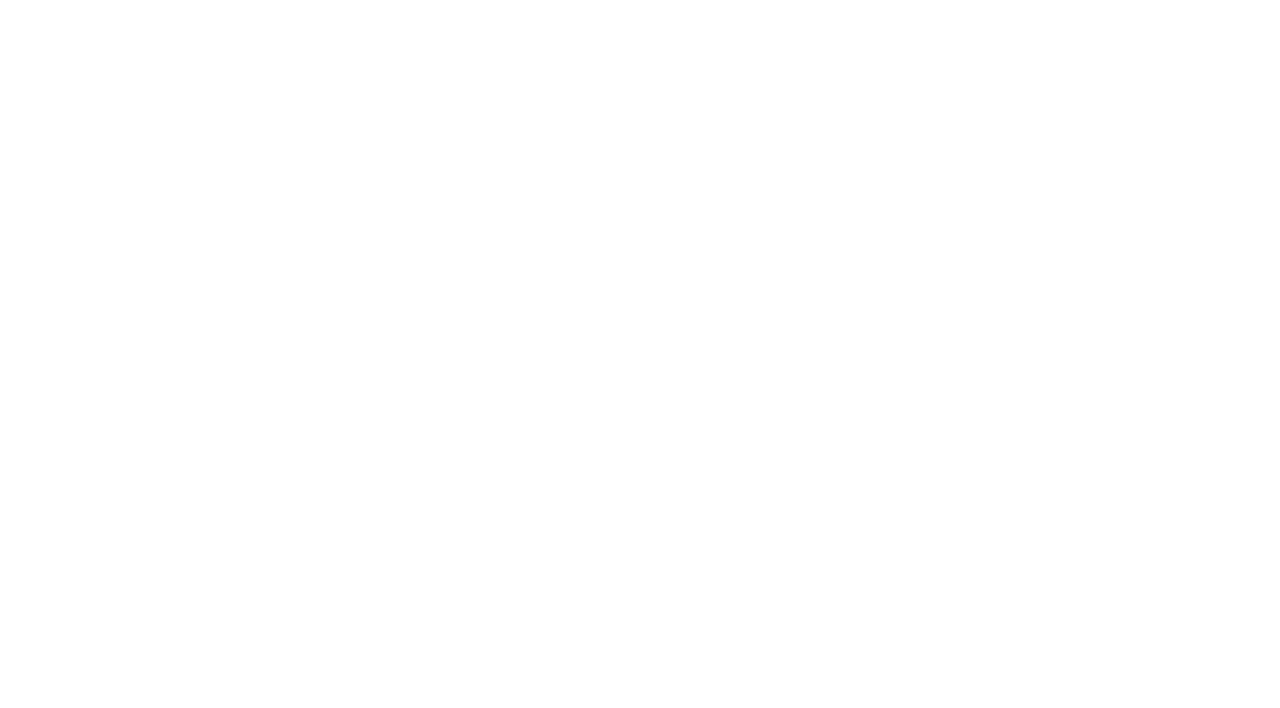
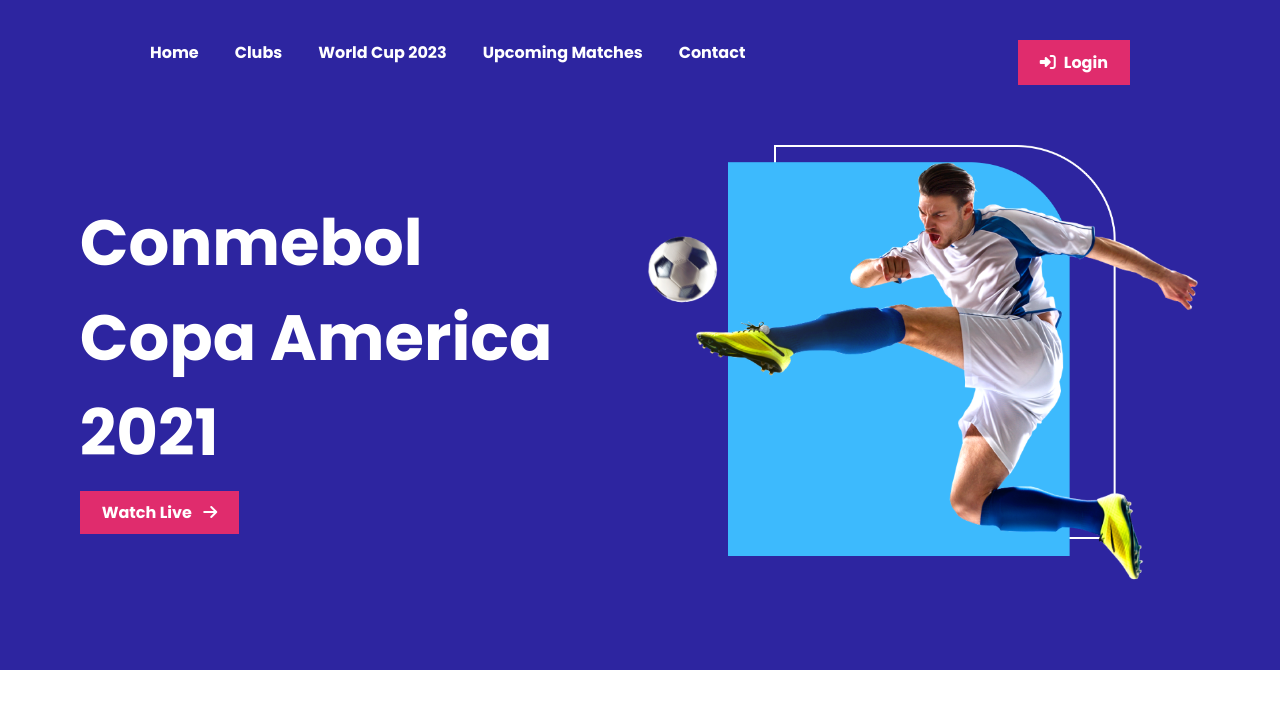
Before and after one commit to sharkozis/second-assignment-PHB4.github.io, a plain HTML site: page index.html in a window 1280 px wide. Drawn offline with Linux system fonts and the light colour scheme.

Commit message:
first part done

```diff
--- a/css/main.css
+++ b/css/main.css
@@ -1,8 +1,121 @@
 @import url("variable.css");
-@import url('media.css');
+
 @import url('https://fonts.googleapis.com/css2?family=Poppins:wght@700&display=swap');
 @import url('https://fonts.googleapis.com/css2?family=Poppins:wght@700&display=swap');
 
-p{
+
+/*--------------------------common lines--------------------------*/
+*{
+    padding: 0;
+    margin: 0;
+    /* box-sizing: border-box; */
+    list-style: none;
+    text-decoration: none;
+}
+body{
+    font-family: 'Poppins', sans-serif;
+
+}
+header{
     background-color: var(--bg);
+    height: 670px;
+    width: 100%;
 }
+/*--------------------------common lines--------------------------*/
+
+
+
+/*-------------------------- header part start here --------------------------*/
+.navbar{
+    display: flex;
+    justify-content: space-between;
+}
+.navbar-ul ul{
+    display: flex;
+    margin-top: 40px;
+    margin-left: 150px;
+}
+.navbar-ul ul li{
+    margin-right: 36px;
+}
+.navbar-ul ul li a{
+    color: var(--nor);
+    font-size: 16px;
+    font-weight: 500;
+}
+.navbar-btn{
+    margin-top: 40px;
+}
+
+.navbar-btn{
+    margin-right: 150px;
+    font-size: 16px;
+    background-color: var(--btn);
+    padding: 10px 22px;
+}
+.navbar-btn i,a{
+    color: var(--nor)
+}
+.navbar-btn i{
+    margin-right: 8px;
+}
+/*--------------------------header second part--------------------------*/
+.header-article{
+    display: flex;
+    justify-content: center;
+    justify-content: space-evenly;
+}
+.l-article{
+    Width:485px;
+    Height:230px;
+    margin-top: 110px;
+}
+.l-article h2{
+    font-size: 64px;
+    font-weight: 700;
+    color: var(--nor);
+    margin-bottom: 20px;
+}
+.l-article a{
+    font-size: 16px;
+    background-color: var(--btn);
+    padding: 10px 22px;
+}
+.l-article i{
+    color: var(--nor);
+    font-size: 16px;
+    margin-left: 8px;
+}
+.banner-article img{
+    width:556px;
+    height: 438px;
+    margin-top: 60px;
+}
+
+/*-------------------------- header part end here --------------------------*/
+
+/*--------------------------Media Querie part here--------------------------*/
+@media screen and (max-width:600px){
+    header{
+        width: 100%;
+    }
+    .navbar{
+        display: none;
+    }
+    .header-article{
+        display: flex;
+        flex-direction: column;
+        margin-left:20px;
+    }
+    .l-article{
+        width:278px;
+        height:278px;
+    }
+    .l-article h2,a{
+        font-size: 36px;
+    }
+    .banner-article img{
+        width:330px;
+        height: 260px;
+        margin-top: 0px;
+    }
--- a/css/variable.css
+++ b/css/variable.css
@@ -3,7 +3,7 @@
     /* for basic colors */
 
     --bg: #2D25A0;
-    --normal: white;
+    --nor: #ffffff;
     --btn: #E02C6D;
     --h-font: #0A0826; /*h means heading*/
     --p-font: #6C6C6C; /*p means paragraph*/
--- a/index.html
+++ b/index.html
@@ -6,13 +6,37 @@
     <meta name="viewport" content="width=device-width, initial-scale=1.0">
     <link rel="stylesheet" href="css/main.css">
     <link rel="shortcut icon" href="img/favicon.jpg" type="image/x-icon">
-
     <title>Copa America</title>
 </head>
 <body>
+    <!-------------------------- header part start here -------------------------->
+    <header>
+        <div class="navbar">
+            <div class="navbar-ul">
+                <ul>
+                    <li><a href="#">Home</a></li>
+                    <li><a href="#">Clubs</a></li>
+                    <li><a href="#">World Cup 2023</a></li>
+                    <li><a href="#">Upcoming Matches</a></li>
+                    <li><a href="#">Contact</a></li>
+                </ul>
+            </div>
+            <div class="navbar-btn">
+                <a href="#"><i class="fas fa-sign-in-alt"></i>Login</a>
+            </div>
+        </div>
+        <div class="header-article">
+            <div class="l-article">
+                <h2>Conmebol Copa America 2021</h2>
+                <a href="#">Watch Live <i class="fas fa-arrow-right"></i> </a>
+            </div>
+            <div class="banner-article">
+                <img src="img/banner.png" alt="a player shoot a football">
+            </div>
+        </div>
+    </header>
 
-
-
+    <!-------------------------- header part end here -------------------------->
 
 
 
```
Also changed, not shown: copy/latest resutl.PNG (added), copy/partner.PNG (added), copy/signup.PNG (added), css/media.css (deleted), 2 other files.
